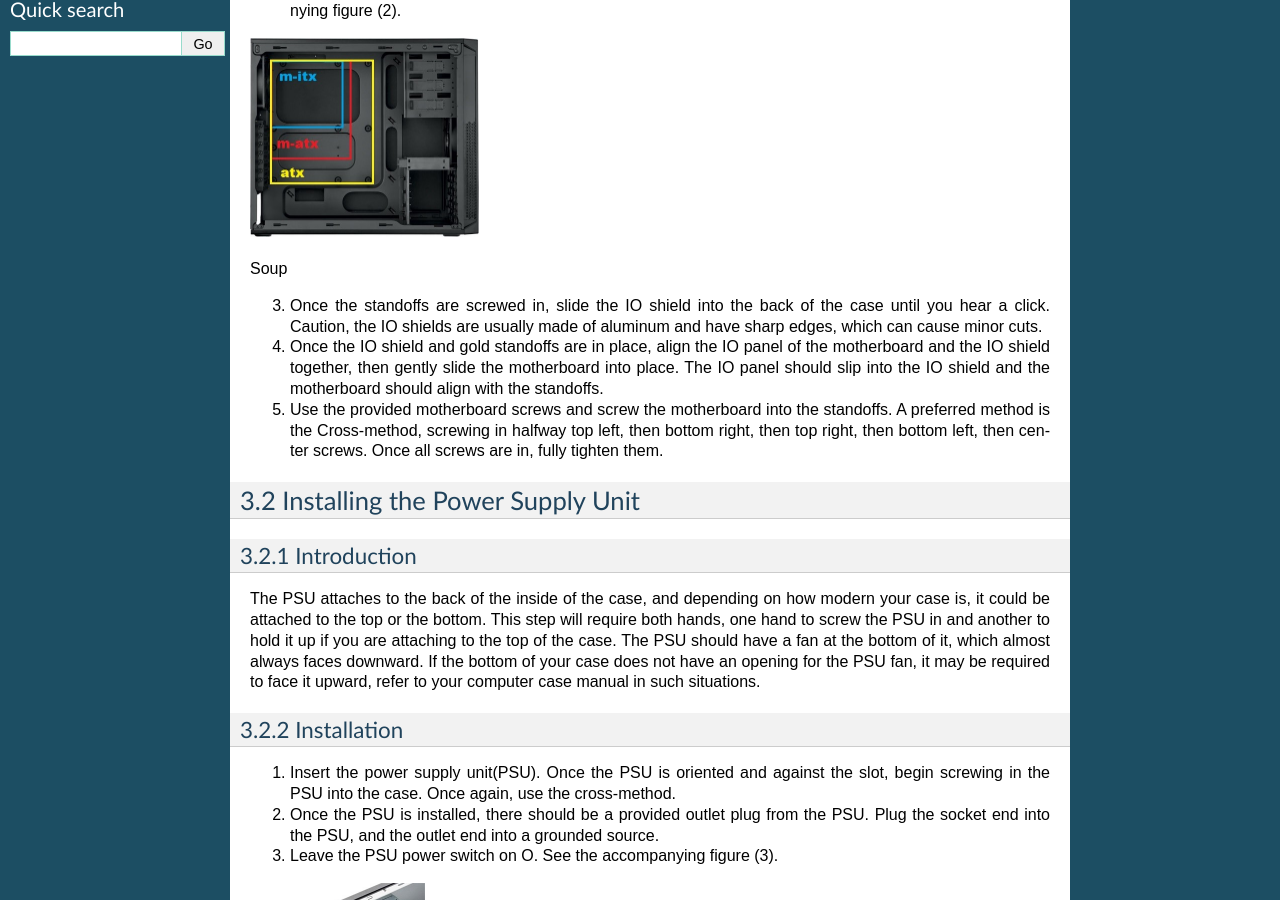
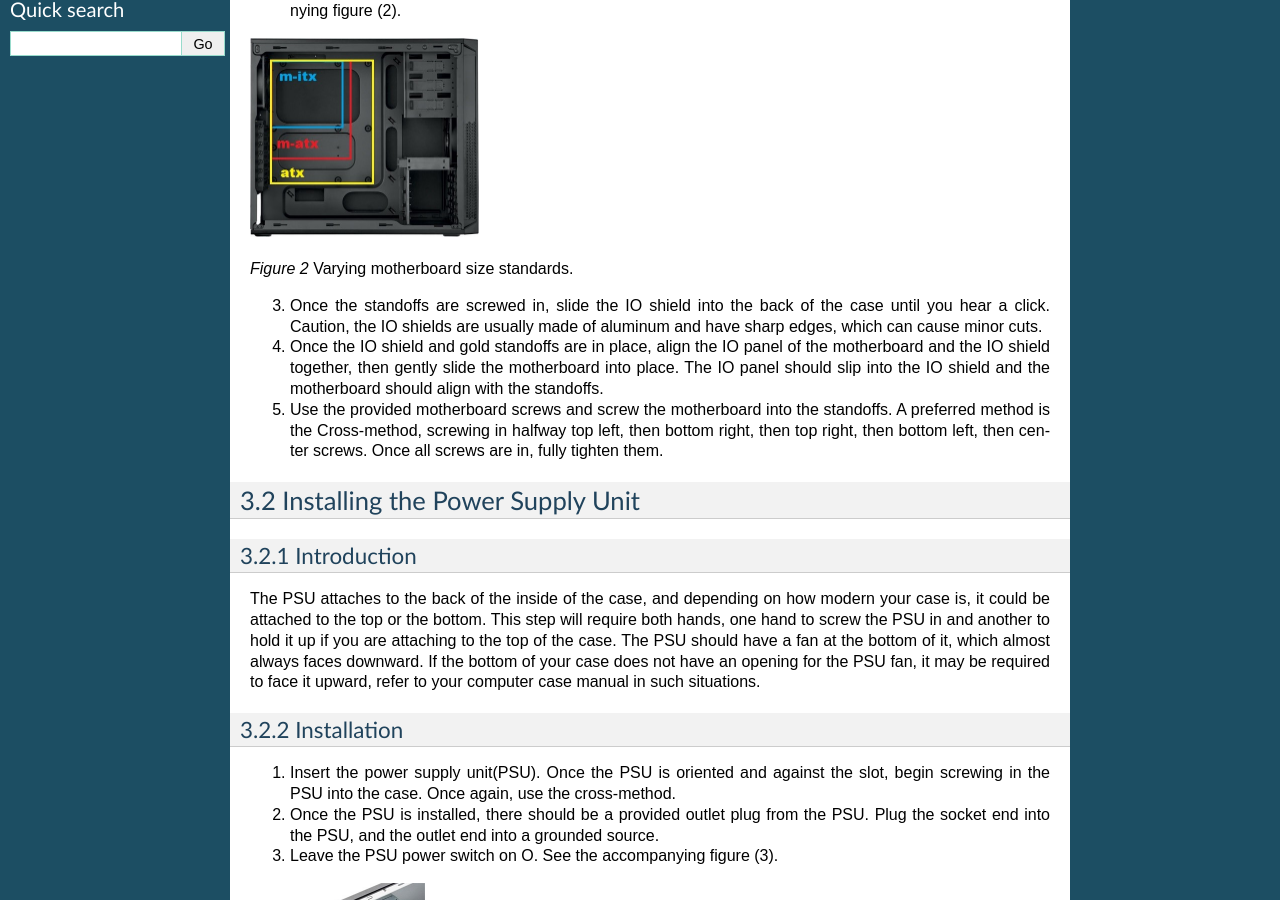
Before and after one commit to Donixs/FinalProject, a Sphinx documentation site: the page built from source/ChapterThree.rst, in a window 1280 px wide and 900 px high, scrolled down 376 px. Built offline with Sphinx 7.4.7, drawn with Linux system fonts in a browser that asks for light colours.

Commit message:
Update ChapterThree.rst

```diff
--- a/source/ChapterThree.rst
+++ b/source/ChapterThree.rst
@@ -14,7 +14,7 @@ Motherboards are the connecting piece of all computers. Everything at some point
 
 |ATXpicture|
 
-|TEST|
+*Figure 2* Varying motherboard size standards.
 
 3. Once the standoffs are screwed in, slide the IO shield into the back of the case until you hear a click. Caution, the IO shields are usually made of aluminum and have sharp edges, which can cause minor cuts.
 4. Once the IO shield and gold standoffs are in place, align the IO panel of the motherboard and the IO shield together, then gently slide the motherboard into place. The IO panel should slip into the IO shield and the motherboard should align with the standoffs.
```
